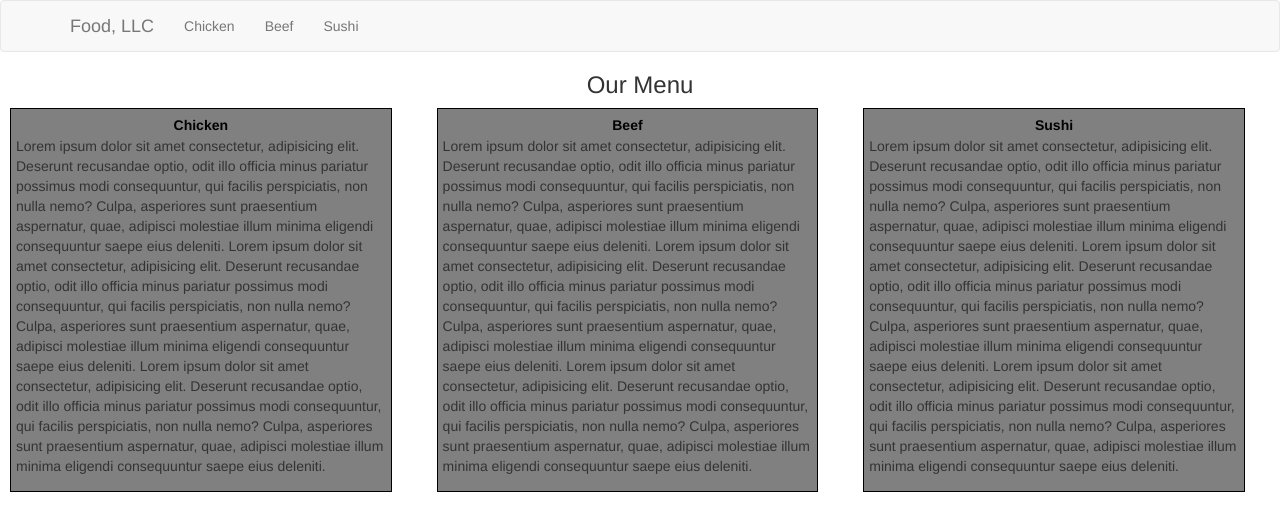
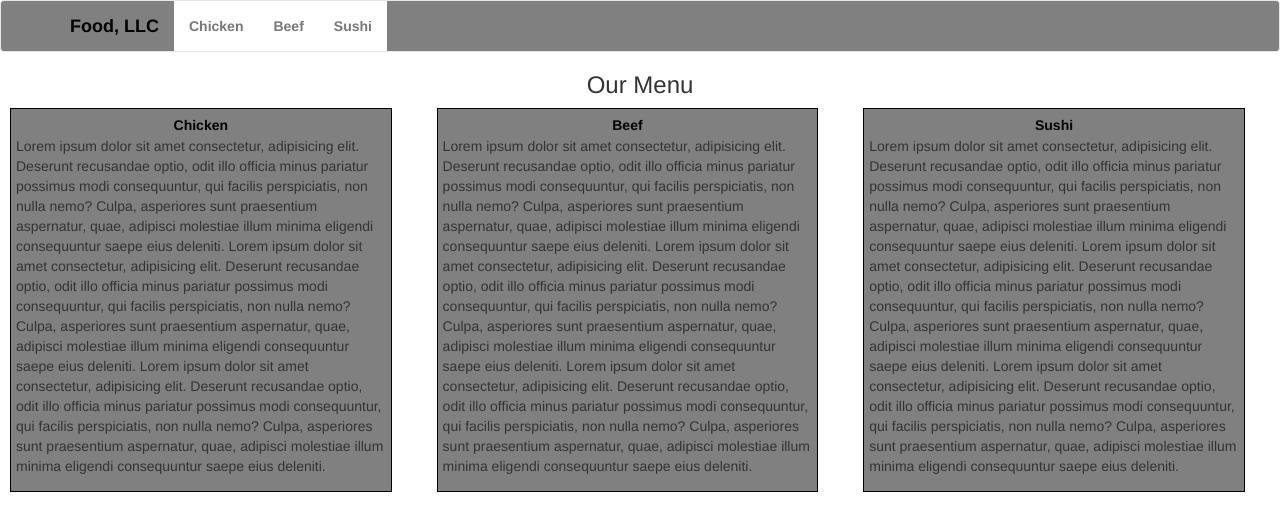
Before and after one commit to AudreyWhurah/module3-solution, a plain HTML site: page index.html in a window 1280 px wide. Drawn offline with Linux system fonts and the light colour scheme.

Commit message:
modulo-3 assignment

```diff
--- a/index.html
+++ b/index.html
@@ -19,13 +19,13 @@
             <span class="icon-bar"></span>
             <span class="icon-bar"></span>
           </button>
-          <a class="navbar-brand" href="#">Food, LLC</a>
+          <a class="navbar-brand dark" href="#">Food, LLC</a>
         </div>
         <div class="collapse navbar-collapse" id="myNavbar">
-          <ul class="nav navbar-nav">
-            <li><a href="#">Chicken</a></li>
-            <li><a href="#">Beef</a></li>
-            <li><a href="#">Sushi</a></li>
+          <ul class="nav navbar-nav light">
+            <li class="dark border-bottom"><a href="#">Chicken</a></li>
+            <li class="dark border-bottom"><a href="#">Beef</a></li>
+            <li class="dark border-bottom"><a href="#">Sushi</a></li>
           </ul>
         </div>
       </div>
--- a/style.css/styles.css
+++ b/style.css/styles.css
@@ -2,9 +2,16 @@
   box-sizing: border-box;
 }
 #header-nav {
-  background-color: #808080 important!;
-  color: black important!;
-  font-weight: 800 important!;
+  background-color: #808080 !important;
+
+  font-weight: 800 !important;
+}
+.dark {
+  color: black !important;
+}
+
+.light {
+  background-color: #fff !important;
 }
 
 h3 {
@@ -102,6 +109,9 @@ h3 {
   .col-lg-12 {
     width: 100%;
   }
+  /* .hidden {
+    display: none !important;
+  } */
 }
 
 /* Tablet devices */
@@ -156,6 +166,9 @@ h3 {
   .col-md-12 {
     width: 100%;
   }
+  /* .hidden {
+    display: block !important;
+  } */
 }
 
 /* Mobile devices */
```
